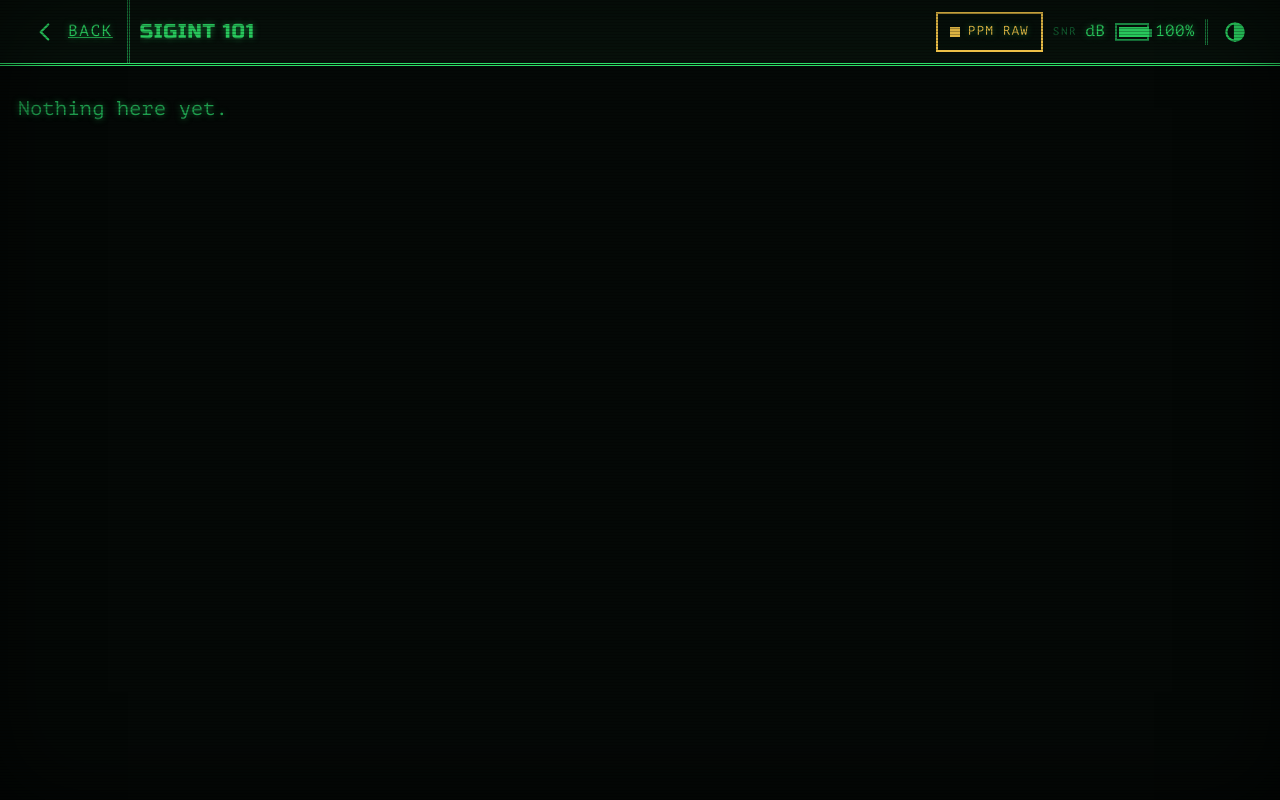
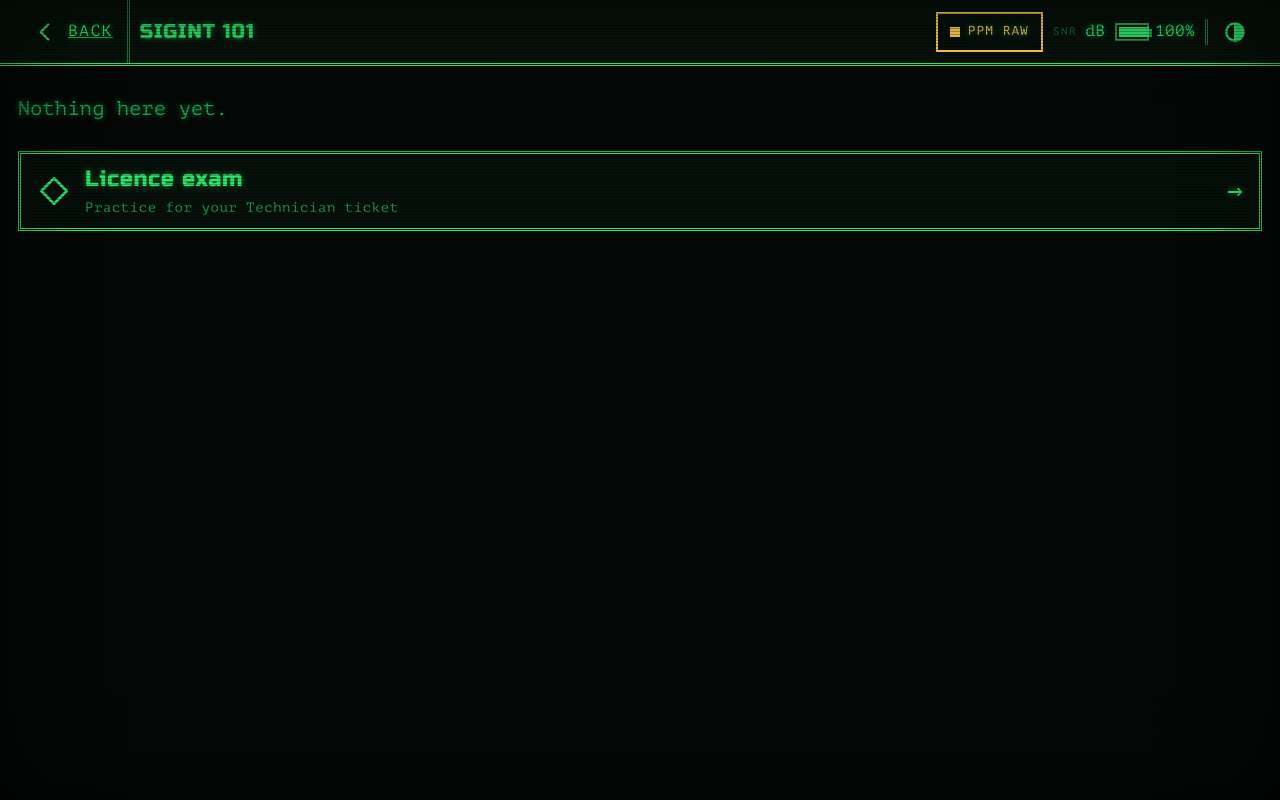
Before and after one commit to wittyreference/sigint-101, a FastAPI app: template sigint101/templates/home.html in a window 1280 px wide. Run offline with FastAPI, Linux system fonts and the light colour scheme; the template is opened without the code that fills it, so the values that code supplies are empty.

Commit message:
feat(home): surface the licence exam trainer from the home screen
The exam trainer (study card + 35-question practice exam) was only reachable
by typing /exam — no link from home. Add a full-width call-to-action under the
unit grid that lands on /exam. It is a cross-cutting licence track, not one of
the six curriculum units, so it reads apart from the tiles (accent double
border, no U-code/progress bar) rather than sitting in the grid as a tile.

Verified: 346 tests green, 94.53% cov, pristine; ruff clean. HIL-rendered on
nomad-b at 800x480 (dark theme) — grid + CTA fit with no overflow, both tile
rows intact, inline-SVG diamond glyph and arrow render. /exam returns 200.

Co-Authored-By: Claude Opus 4.8 <noreply@anthropic.com>
Claude-Session: https://claude.ai/code/session_01Hd45FjAHLSEZezR9d15Ndt

```diff
--- a/sigint101/static/app.css
+++ b/sigint101/static/app.css
@@ -1405,6 +1405,58 @@ body {
 
 /* ===== Scored practice exam (sim) ======================================== */
 /* Entry link from the study card to the 35-question exam. */
+/* Home's licence-exam call-to-action: a full-width bar under the unit grid. It is a
+   cross-cutting track, not a unit, so it reads apart from the tiles — an accent double
+   border and no U-code/progress bar — rather than sitting in the grid as a seventh tile. */
+.exam-cta {
+  flex: none;
+  display: flex;
+  align-items: center;
+  gap: 14px;
+  min-height: var(--touch);
+  margin: 0 var(--gutter) 14px;
+  padding: 10px 16px;
+  background: var(--surface-2);
+  border: 3px double var(--accent);
+  color: var(--fg);
+  text-decoration: none;
+  position: relative;
+  z-index: 1;
+}
+.exam-cta__glyph {
+  flex: none;
+  width: 34px;
+  height: 34px;
+  stroke: var(--accent);
+  fill: none;
+  stroke-width: 1.8;
+  stroke-linejoin: round;
+}
+.exam-cta__text {
+  display: flex;
+  flex-direction: column;
+  gap: 2px;
+  margin-right: auto;
+}
+.exam-cta__title {
+  font-family: var(--font-display);
+  font-size: 22px;
+  letter-spacing: 0.03em;
+  text-shadow: var(--glow);
+}
+.exam-cta__sub {
+  font-family: var(--font-mono);
+  font-size: 14px;
+  color: var(--fg-dim);
+  letter-spacing: 0.04em;
+}
+.exam-cta__arrow {
+  flex: none;
+  font-size: 26px;
+  color: var(--accent);
+  text-shadow: var(--glow);
+}
+
 .exam__sim-link {
   font-size: 15px;
   color: var(--accent);
--- a/sigint101/templates/home.html
+++ b/sigint101/templates/home.html
@@ -6,4 +6,14 @@
 
 {% block content %}
   {% include "_tilegrid.html" %}
+  {# The licence exam trainer is a cross-cutting track, not one of the six curriculum
+     units, so it sits in its own full-width affordance under the grid, not in it. #}
+  <a class="exam-cta" href="/exam">
+    <svg class="exam-cta__glyph" viewBox="0 0 24 24" aria-hidden="true"><path d="M12 3l9 9-9 9-9-9z"/></svg>
+    <span class="exam-cta__text">
+      <span class="exam-cta__title">Licence exam</span>
+      <span class="exam-cta__sub">Practice for your Technician ticket</span>
+    </span>
+    <span class="exam-cta__arrow" aria-hidden="true">&rarr;</span>
+  </a>
 {% endblock %}
```
Also changed, not shown: tests/test_app.py (+14 -0 lines), tests/test_templates.py (+13 -0 lines).
